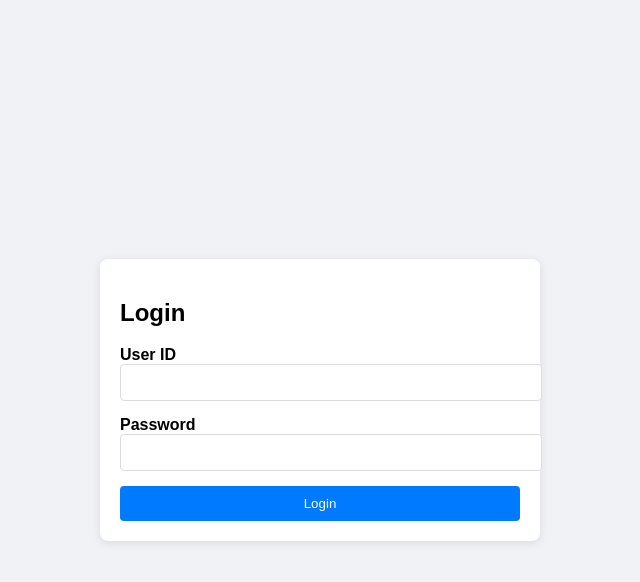
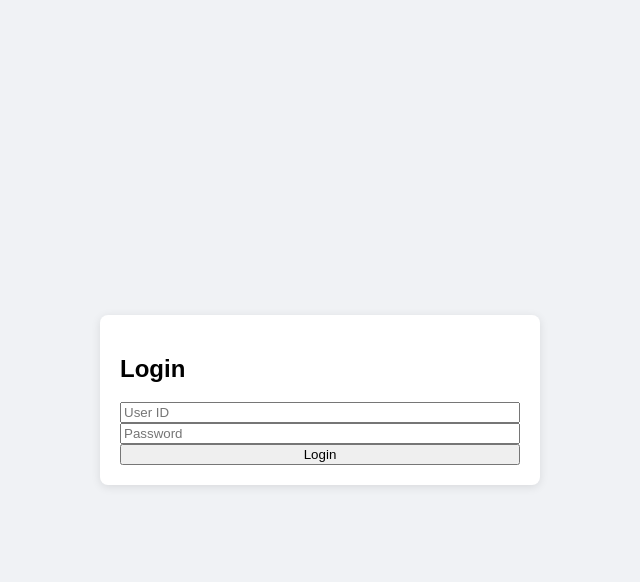
Before and after one commit to jyotirmoysaha-cluster/ClustyUI, a Flask app: page / in a window 1280 px wide. Shown: the top 582 px of the page, without its empty margins (320-960 px from the left). Run offline with Flask 3, Linux system fonts and the light colour scheme.

Commit message:
Update login.html

```diff
--- a/templates/login.html
+++ b/templates/login.html
@@ -4,21 +4,15 @@
     <meta charset="UTF-8">
     <meta name="viewport" content="width=device-width, initial-scale=1.0">
     <title>Login</title>
-    <link rel="stylesheet" href="{{ url_for('static', filename='css/styles.css') }}">
+    <link rel="stylesheet" href="/static/css/styles.css">
 </head>
 <body>
     <div class="login-container">
-        <form action="/login" method="POST" class="login-form">
+        <form action="/login" method="post" class="login-form">
             <h2>Login</h2>
-            <div class="form-group">
-                <label for="username">User ID</label>
-                <input type="text" id="username" name="username" required>
-            </div>
-            <div class="form-group">
-                <label for="password">Password</label>
-                <input type="password" id="password" name="password" required>
-            </div>
-            <button type="submit" class="btn">Login</button>
+            <input type="text" name="user_id" placeholder="User ID" required>
+            <input type="password" name="password" placeholder="Password" required>
+            <button type="submit">Login</button>
         </form>
     </div>
 </body>
```
